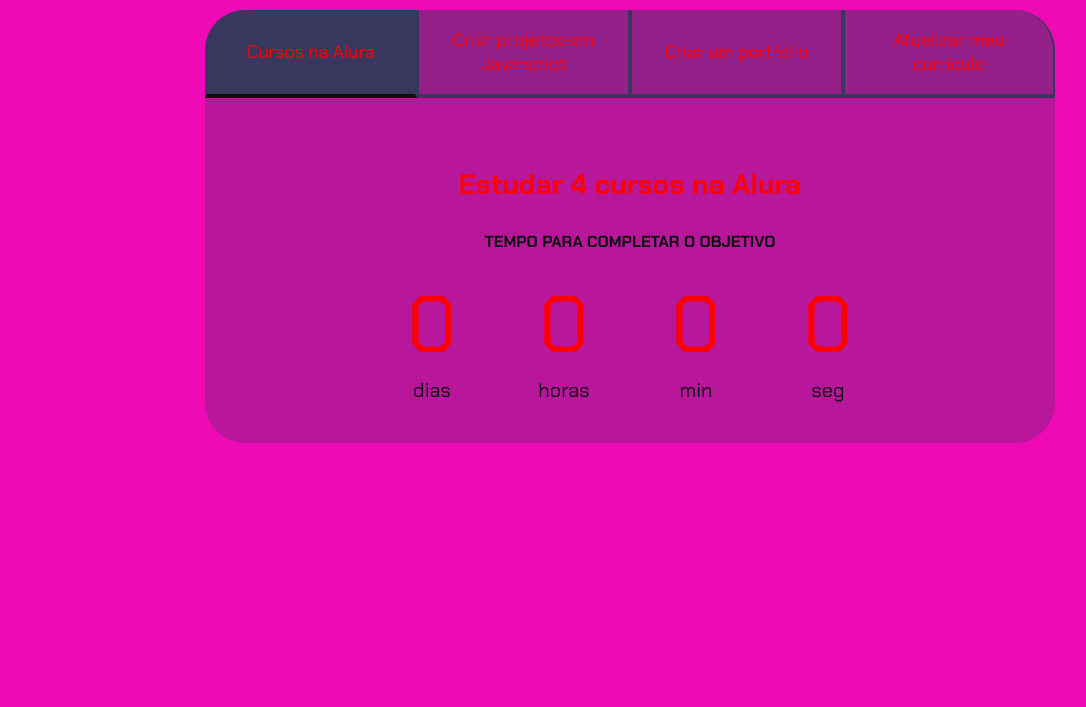
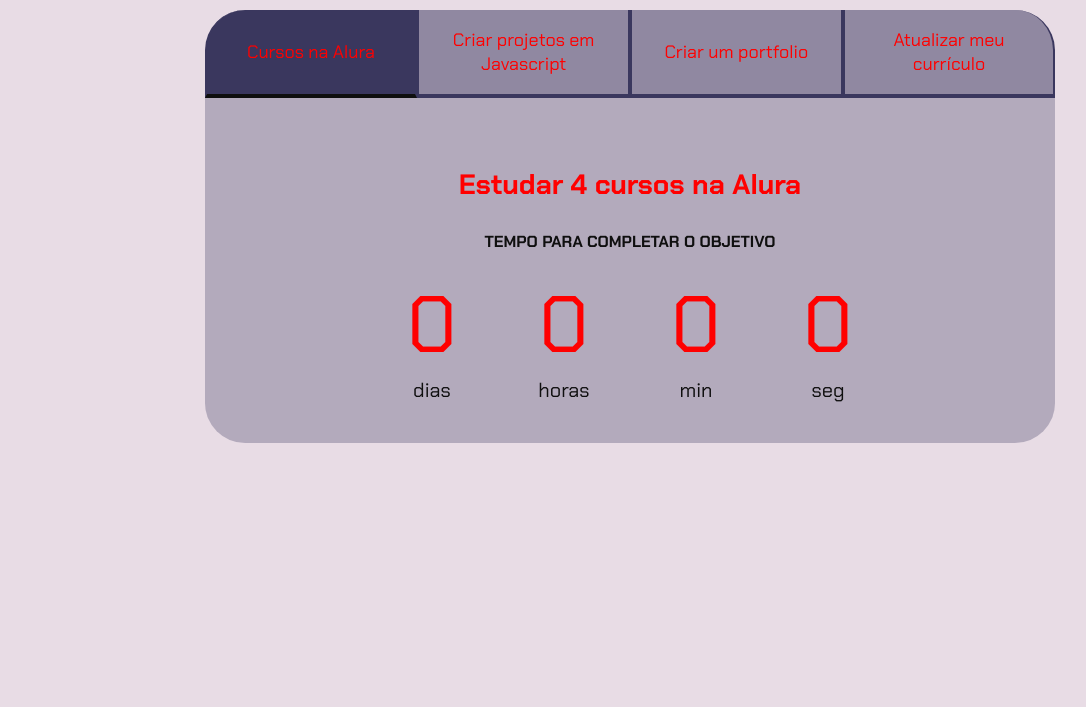
Before and after one commit to Nikolas30cm/projeto-de-vida, a plain HTML site: page index.html in a window 1280 px wide. Shown: the part 93-800 px from the top of the page, without its empty margins (10-1096 px from the left). Drawn offline with Linux system fonts and the light colour scheme.

Commit message:
Update style.css

```diff
--- a/style.css
+++ b/style.css
@@ -1,7 +1,7 @@
 @import url('https://fonts.googleapis.com/css2?family=Chakra+Petch:wght@400;700&display=swap');
 
 :root {
-    --cor-de-fundo: #f00ab6;
+    --cor-de-fundo: #e8dce5;
     --verde: #0f0f0f;
     --branco: #ff0000;
     --botao-ativo: #3A375E;
```
